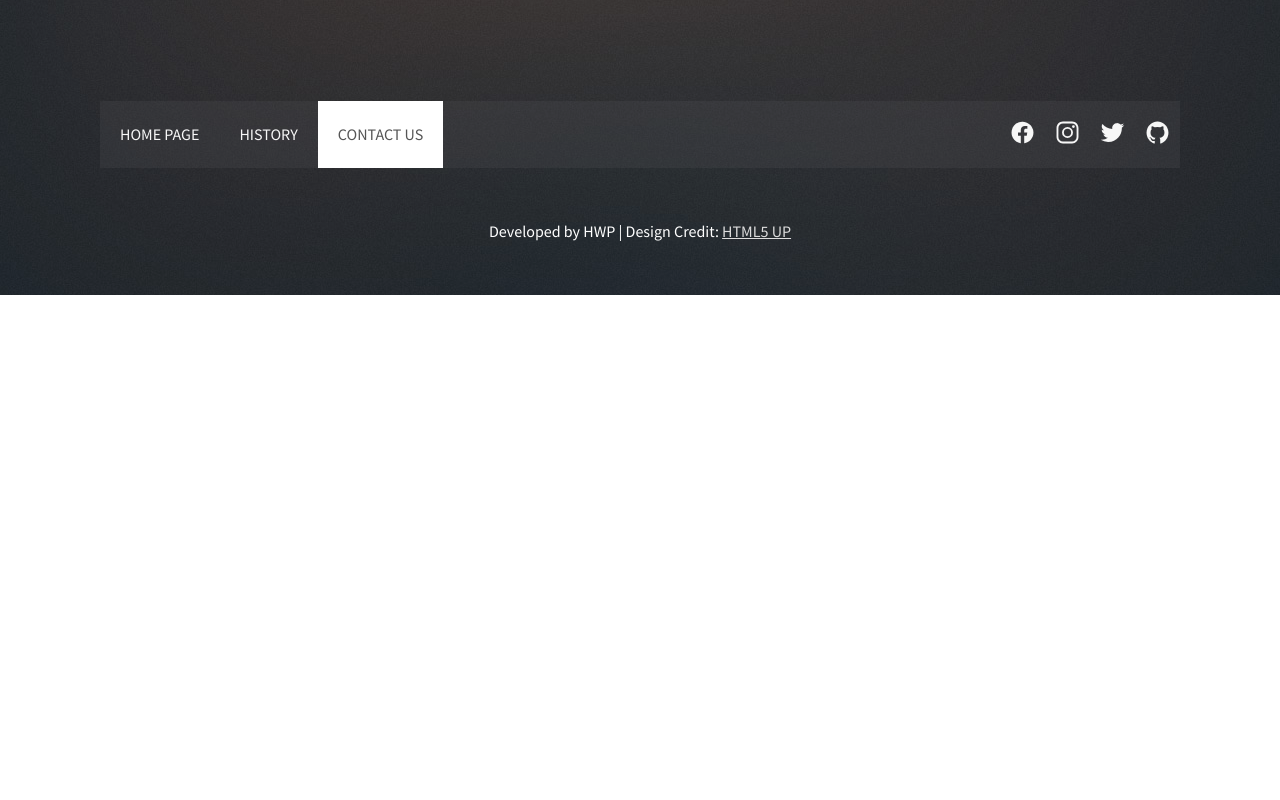
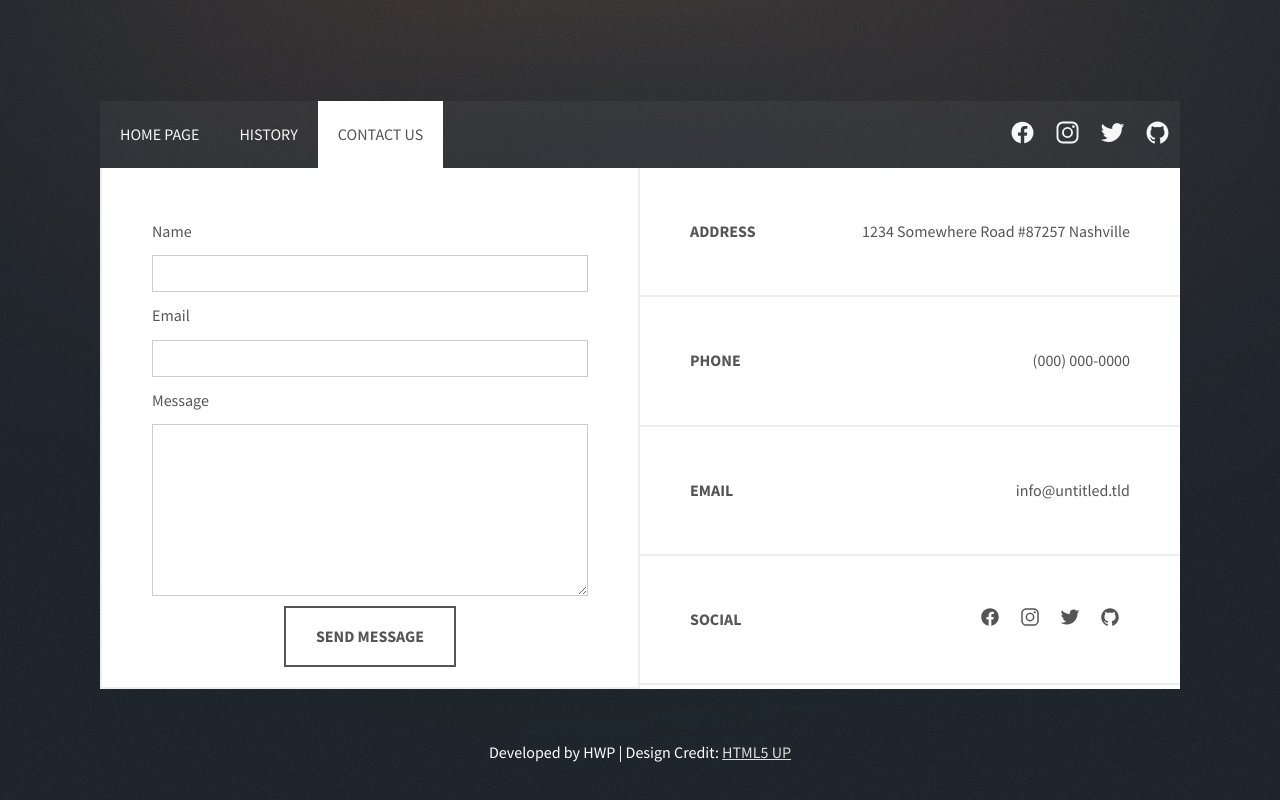
Before and after one commit to htutwaiphyoe/blackdays, a React (Create React App) app: page /contact in a window 1280 px wide. Shown: the part 634-1434 px from the top of the page. Before the commit the page ends 929 px from the top, so only its background shows below. Built offline with nearby package versions, Linux system fonts and the light colour scheme.

Commit message:
#add: building contact page

```diff
--- a/public/index.html
+++ b/public/index.html
@@ -7,7 +7,7 @@
         <meta name="theme-color" content="#000000" />
         <meta
             name="description"
-            content="Black days. History of Burma (Myanmar). 21st century version. This is what our generation-z did in Military Government Era."
+            content="Black Burma. History of 1221. 21st century version. This is what our generation y and z did in Military Government Era."
         />
         <link rel="apple-touch-icon" href="%PUBLIC_URL%/logo192.png" />
         <!--
@@ -38,7 +38,7 @@
             crossorigin="anonymous"
         />
         <script src="https://unpkg.com/ionicons@5.4.0/dist/ionicons.js"></script>
-        <title>Black Days | History of Burma</title>
+        <title>Black Burma | History of 1221</title>
     </head>
     <body>
         <noscript>You need to enable JavaScript to run this app.</noscript>
--- /dev/null
+++ b/src/components/UI/FormElement/FormElement.js
@@ -0,0 +1,29 @@
+import classes from "./FormElement.module.scss";
+
+const FormElement = (props) => {
+    switch (props.type) {
+        case "textarea":
+            return (
+                <div className={classes.FormElement}>
+                    <label>{props.label}</label>
+                    <textarea rows="10" />
+                </div>
+            );
+        case "select":
+            return (
+                <div className={classes.FormElement}>
+                    <label htmlFor="">{props.label}</label>
+                    <select name="" id=""></select>
+                </div>
+            );
+        default:
+            return (
+                <div className={classes.FormElement}>
+                    <label htmlFor="">{props.label}</label>
+                    <input type="text" />
+                </div>
+            );
+    }
+};
+
+export default FormElement;
--- /dev/null
+++ b/src/components/UI/FormElement/FormElement.module.scss
@@ -0,0 +1,20 @@
+.FormElement {
+    display: flex;
+    flex-direction: column;
+    margin-bottom: 1rem;
+    & label {
+        font-size: 1.6rem;
+        text-transform: capitalize;
+        margin-bottom: 1rem;
+    }
+
+    & input,
+    textarea {
+        padding: 1rem;
+        border: 1px solid #ccc;
+
+        &:focus {
+            outline: none;
+        }
+    }
+}
--- a/src/pages/App.js
+++ b/src/pages/App.js
@@ -1,20 +1,27 @@
 import { BrowserRouter as Router, Route, Switch } from "react-router-dom";
+import { lazy, Suspense } from "react";
 
 import Layout from "./Layout/Layout";
 import Home from "./Home/Home";
-import Day from "./Day/Day";
-import Month from "./Month/Month";
-import History from "./History/History";
+
+const Day = lazy(() => import("./Day/Day"));
+const Month = lazy(() => import("./Month/Month"));
+const History = lazy(() => import("./History/History"));
+const Contact = lazy(() => import("./Contact/Contact"));
 
 const App = () => {
     return (
         <Router>
             <Layout>
                 <Switch>
-                    <Route path="/" exact component={Home} />
-                    <Route path="/history" exact component={History} />
-                    <Route path="/history/month/:id" exact component={Month} />
-                    <Route path="/history/month/:id/day/:id" exact component={Day} />
+                    <Suspense fallback={null}>
+                        <Route path="/" exact component={Home} />
+                        <Route path="/history" exact component={Month} />
+                        {/* <Route path="/history/month/:monthId" exact component={Month} /> */}
+                        <Route path="/history/day/:dayId" exact component={Day} />
+                        <Route path="/history/day/:dayId/:eventId" exact component={Home} />
+                        <Route path="/contact" exact component={Contact} />
+                    </Suspense>
                 </Switch>
             </Layout>
         </Router>
--- /dev/null
+++ b/src/pages/Contact/Contact.js
@@ -0,0 +1,79 @@
+import FormElement from "../../components/UI/FormElement/FormElement";
+import Button from "../../components/UI/Button/Button";
+
+import classes from "./Contact.module.scss";
+
+const Contact = (props) => {
+    return (
+        <section className={classes.Contact} id="Main">
+            <form className={classes.Contact__Item}>
+                <FormElement label="name" type="input" />
+                <FormElement label="email" type="input" />
+                <FormElement label="message" type="textarea" />
+                <Button>send message</Button>
+            </form>
+            <aside>
+                <div className={classes.Contact__Info}>
+                    <h3>Address</h3>
+                    <p>1234 Somewhere Road #87257 Nashville</p>
+                </div>
+                <div className={classes.Contact__Info}>
+                    <h3>phone</h3>
+                    <p>(000) 000-0000</p>
+                </div>
+                <div className={classes.Contact__Info}>
+                    <h3>email</h3>
+                    <p>info@untitled.tld</p>
+                </div>
+                <div className={classes.Contact__Info}>
+                    <h3>social</h3>
+                    <ul>
+                        <li>
+                            <a
+                                href="/"
+                                title="Facebook"
+                                className={classes.Navigation__IconLink}
+                                target="_blank"
+                            >
+                                <ion-icon name="logo-facebook" title="Facebook"></ion-icon>
+                            </a>
+                        </li>
+
+                        <li>
+                            <a
+                                href="/history"
+                                className={classes.Navigation__IconLink}
+                                target="_blank"
+                                title="Instagram"
+                            >
+                                <ion-icon name="logo-instagram" title="Instagram"></ion-icon>
+                            </a>
+                        </li>
+                        <li>
+                            <a
+                                href="/about"
+                                className={classes.Navigation__IconLink}
+                                target="_blank"
+                                title="Twitter"
+                            >
+                                <ion-icon name="logo-twitter" title="Twitter"></ion-icon>
+                            </a>
+                        </li>
+                        <li>
+                            <a
+                                href="/contact"
+                                className={classes.Navigation__IconLink}
+                                target="_blank"
+                                title="Github"
+                            >
+                                <ion-icon name="logo-github" title="Github"></ion-icon>
+                            </a>
+                        </li>
+                    </ul>
+                </div>
+            </aside>
+        </section>
+    );
+};
+
+export default Contact;
--- /dev/null
+++ b/src/pages/Contact/Contact.module.scss
@@ -0,0 +1,44 @@
+@import "../../sass/_variables.scss";
+
+.Contact {
+    width: 100%;
+    display: grid;
+    grid-template-columns: repeat(2, 1fr);
+    background-color: $foreground;
+    color: $foreground-light;
+    &__Item {
+        padding: 5rem 5rem 0;
+        border: 2px solid #eee;
+        border-top: none;
+    }
+
+    &__Info {
+        display: flex;
+        align-items: center;
+        justify-content: space-between;
+        padding: 5rem;
+        border-bottom: 2px solid #eee;
+
+        & h3 {
+            font-size: 1.6rem;
+            text-transform: uppercase;
+        }
+
+        & p {
+            font-size: 1.6rem;
+        }
+
+        & ul {
+            display: flex;
+            align-items: center;
+            list-style: none;
+            & a {
+                padding: 1rem;
+                color: $foreground-light;
+                & ion-icon {
+                    font-size: 2rem;
+                }
+            }
+        }
+    }
+}
--- a/src/pages/Day/Day.js
+++ b/src/pages/Day/Day.js
@@ -8,7 +8,7 @@ const Day = (props) => {
         <section className={classes.Day} id="Main">
             <article>
                 <div className={classes.Day__Intro}>
-                    <span className={classes.Day__Intro__Date}>#Feb1Coup</span>
+                    <span className={classes.Day__Intro__Date}>1</span>
                 </div>
                 <figure className={classes.Day__Image}>
                     <img
@@ -24,7 +24,7 @@ const Day = (props) => {
             </article>
             <article>
                 <div className={classes.Day__Intro}>
-                    <span className={classes.Day__Intro__Date}>#Feb2Coup</span>
+                    <span className={classes.Day__Intro__Date}>2</span>
                 </div>
                 <figure className={classes.Day__Image}>
                     <img
@@ -40,7 +40,7 @@ const Day = (props) => {
             </article>
             <article>
                 <div className={classes.Day__Intro}>
-                    <span className={classes.Day__Intro__Date}>#Feb3Coup</span>
+                    <span className={classes.Day__Intro__Date}>3</span>
                 </div>
                 <figure className={classes.Day__Image}>
                     <img
@@ -56,7 +56,7 @@ const Day = (props) => {
             </article>
             <article>
                 <div className={classes.Day__Intro}>
-                    <span className={classes.Day__Intro__Date}>#Feb4Coup</span>
+                    <span className={classes.Day__Intro__Date}>4</span>
                 </div>
                 <figure className={classes.Day__Image}>
                     <img
--- a/src/pages/Month/Month.js
+++ b/src/pages/Month/Month.js
@@ -12,7 +12,7 @@ const Month = (props) => {
                     <h1 className={classes.Month__Intro__Heading}>
                         Day One
                         <br />
-                        of Month
+                        #Feb1Coup
                     </h1>
                 </div>
                 <figure className={classes.Month__Image}>
@@ -31,9 +31,9 @@ const Month = (props) => {
                 <div className={classes.Month__Intro}>
                     <span className={classes.Month__Intro__Date}>February 2, 2021</span>
                     <h1 className={classes.Month__Intro__Heading}>
-                        Day two
+                        Day One
                         <br />
-                        of Month
+                        #Feb1Coup
                     </h1>
                 </div>
                 <figure className={classes.Month__Image}>
@@ -52,9 +52,9 @@ const Month = (props) => {
                 <div className={classes.Month__Intro}>
                     <span className={classes.Month__Intro__Date}>February 3, 2021</span>
                     <h1 className={classes.Month__Intro__Heading}>
-                        Day three
+                        Day One
                         <br />
-                        of Month
+                        #Feb1Coup
                     </h1>
                 </div>
                 <figure className={classes.Month__Image}>
@@ -73,9 +73,9 @@ const Month = (props) => {
                 <div className={classes.Month__Intro}>
                     <span className={classes.Month__Intro__Date}>February 4, 2021</span>
                     <h1 className={classes.Month__Intro__Heading}>
-                        Day four
+                        Day One
                         <br />
-                        of Month
+                        #Feb1Coup
                     </h1>
                 </div>
                 <figure className={classes.Month__Image}>
```
Also changed, not shown: 1 other file (tests, documents, lock files or other folders).
